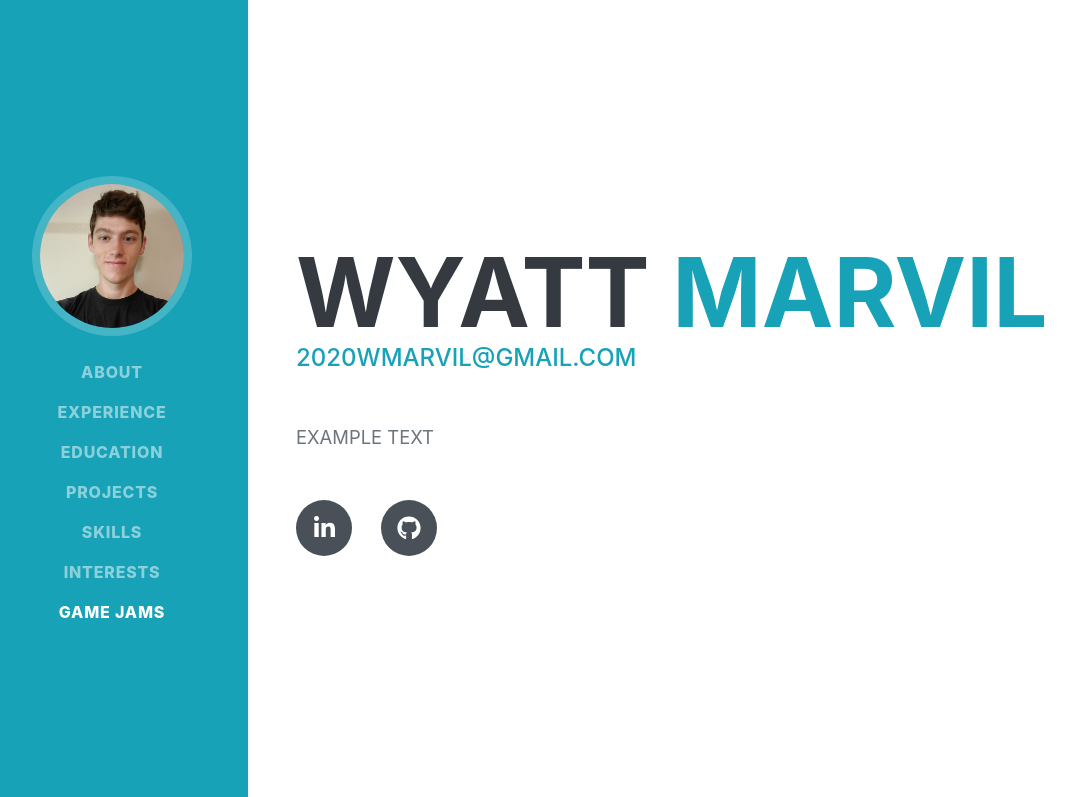
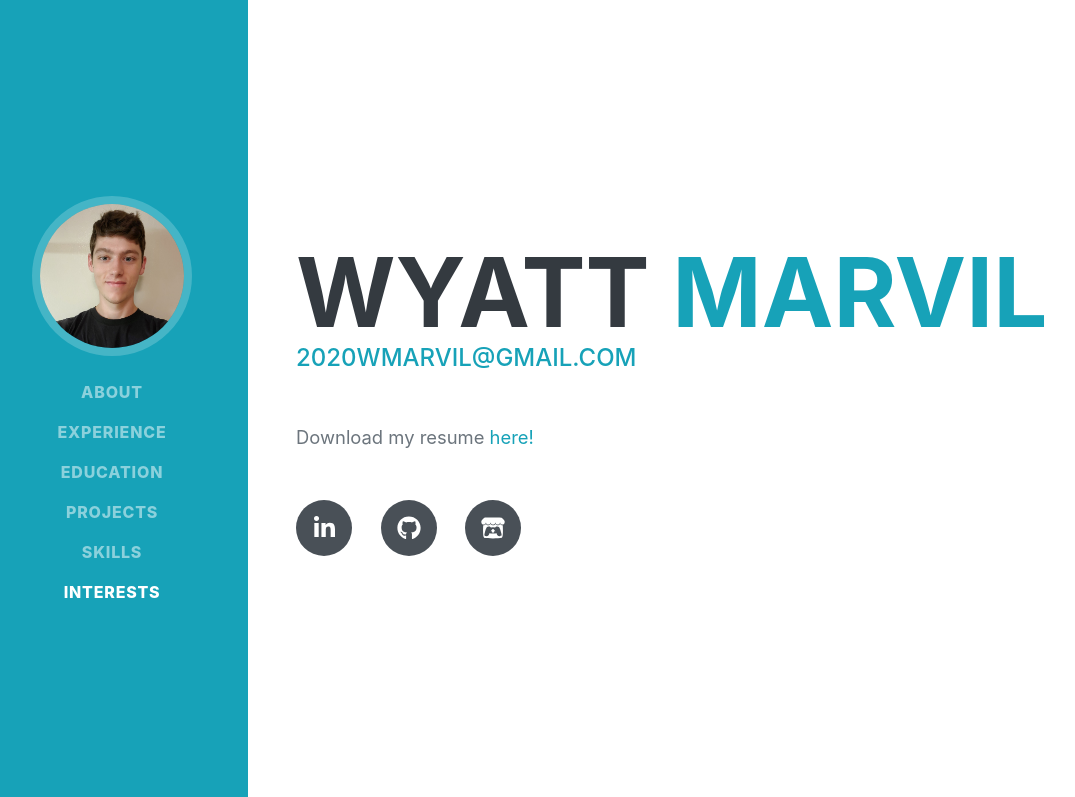
Before and after one commit to 2020wmarvil/2020wmarvil.github.io, a plain HTML site: page index.html in a window 1280 px wide. Shown: the top 797 px of the page, without its empty margins (24-1099 px from the left). Drawn offline with nearby package versions, Linux system fonts and the light colour scheme; a web font is replaced by a local one.

Commit message:
Add resume download

```diff
--- a/index.html
+++ b/index.html
@@ -31,7 +31,6 @@
                     <li class="nav-item"><a class="nav-link js-scroll-trigger" href="#projects">Projects</a></li>
                     <li class="nav-item"><a class="nav-link js-scroll-trigger" href="#skills">Skills</a></li>
                     <li class="nav-item"><a class="nav-link js-scroll-trigger" href="#interests">Interests</a></li>
-                    <li class="nav-item"><a class="nav-link js-scroll-trigger" href="#gamejams">Game Jams</a></li>
                 </ul>
             </div>
         </nav>
@@ -45,12 +44,16 @@
                         <span class="text-primary">Marvil</span>
                     </h1>
                     <div class="subheading mb-5">
-                        <a href="mailto:brianna.hy.ta@gmail.com">2020wmarvil@gmail.com</a>
+                        <a href="mailto:2020wmarvil@gmail.com">2020wmarvil@gmail.com</a>
                     </div>
-                    <p class="lead mb-5">EXAMPLE TEXT</p>
+                    <p class="lead mb-5">
+                        Download my resume
+                        <a href="assets/WyattMarvil_resume.pdf" download target="_blank" rel="noopener noreferrer"> here! </a>
+                    </p>
                     <div class="social-icons">
                         <a class="social-icon" href="https://www.linkedin.com/in/wyattmarvil/"><i class="fab fa-linkedin-in"></i></a>
                         <a class="social-icon" href="https://github.com/2020wmarvil"><i class="fab fa-github"></i></a>
+                        <a class="social-icon" href="https://ydog.itch.io/"><i class="fab fa-itch-io"></i></a>
                     </div>
                 </div>
             </section>
@@ -216,20 +219,6 @@
                 </div>
             </section>
             <hr class="m-0" />
-            <!-- Game Jams -->
-            <section class="resume-section" id="gamejams">
-                <div class="resume-section-content">
-                    <h2 class="mb-5">Game Jams</h2>
-                    <!--
-                    <div class="d-flex flex-column flex-md-row justify-content-between">
-                        <div class="flex-grow-1">
-                            <a target="_blank" href="https://github.com/2020wmarvil/opengl_engine"><h3 class="mb-0">OpenGL Engine</h3></a>
-                            <p>3D Rendering Engine using OpenGL and GLSL</p>
-                        </div>
-                    </div>
-                    -->
-                </div>
-            </section>
         </div>
         <!-- Bootstrap core JS-->
         <script src="https://cdnjs.cloudflare.com/ajax/libs/jquery/3.5.1/jquery.min.js"></script>
```
Also changed, not shown: 1 other file.
